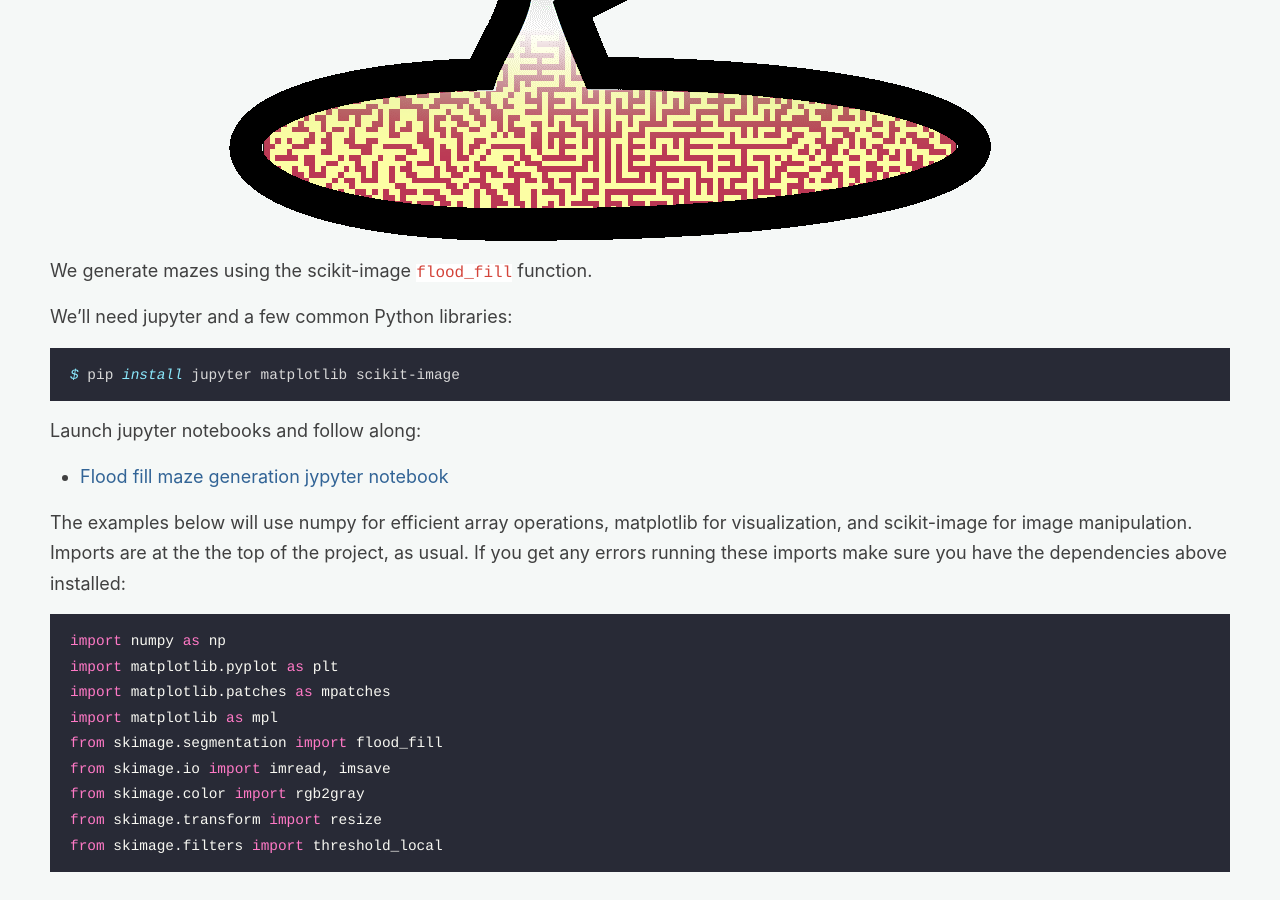
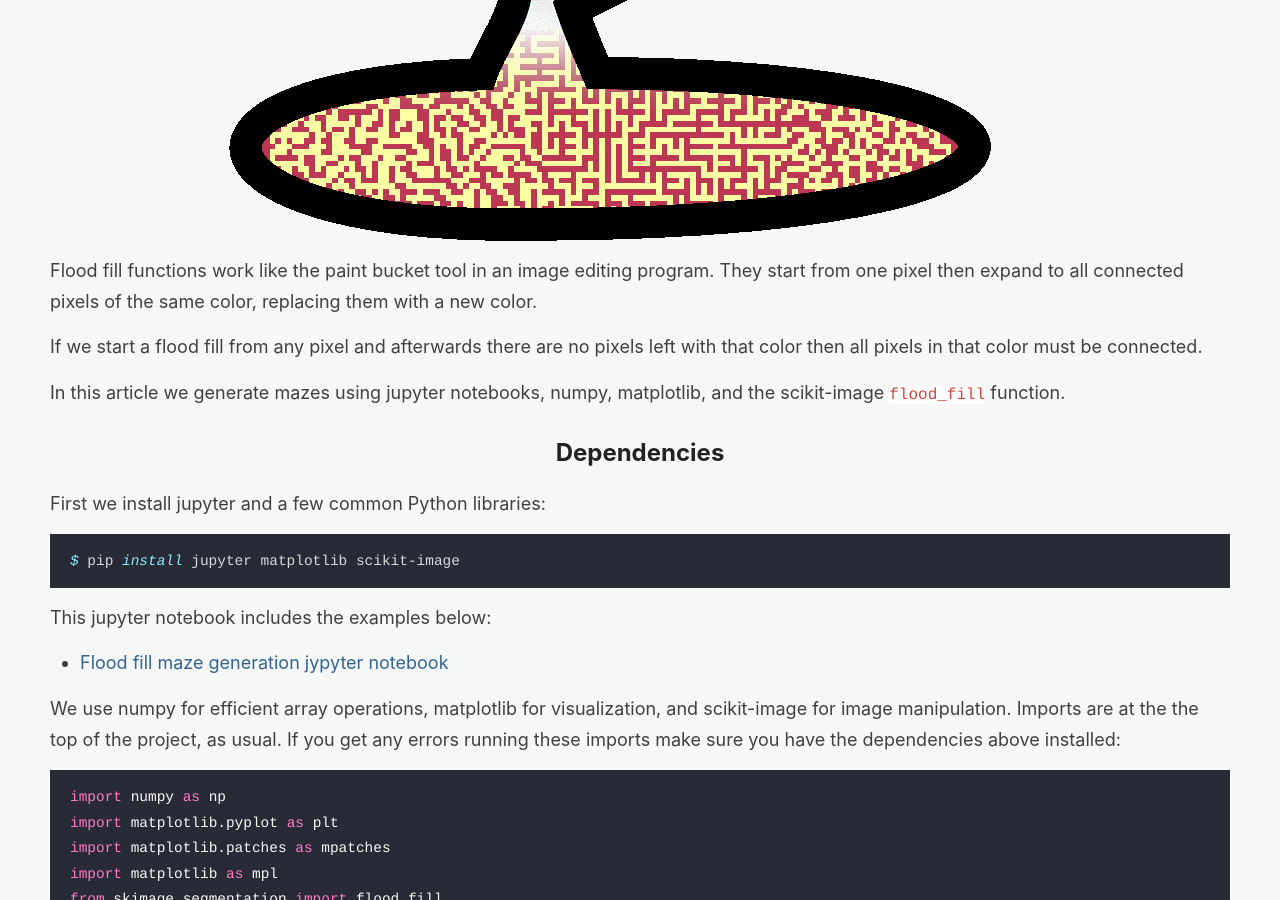
Before and after one commit to wardi/wardi.github.io, a Jekyll site: the page built from _pages/flood-fill-mazes.md, in a window 1280 px wide and 900 px high, scrolled down 836 px. Built offline with Jekyll 4.4.1, drawn with Linux system fonts in a browser that asks for light colours.

Commit message:
intro text

````diff
--- a/_pages/flood-fill-mazes.md
+++ b/_pages/flood-fill-mazes.md
@@ -11,7 +11,16 @@ excerpt_separator: <!--more-->
 
 <img src="/images/maze-bucket.png" alt="paint bucket tool pouring a maze pattern">
 
-We generate mazes using the scikit-image `flood_fill` function.
+Flood fill functions work like the paint bucket tool in an image editing
+program. They start from one pixel then expand to all connected pixels of
+the same color, replacing them with a new color.
+
+If we start a flood fill from any pixel and afterwards there are no pixels
+left with that color then all pixels in that color must be connected.
+
+In this article we generate mazes using jupyter notebooks, numpy, matplotlib,
+and the scikit-image `flood_fill` function.
+
 
 <!--more-->
 
@@ -20,17 +29,19 @@ We generate mazes using the scikit-image `flood_fill` function.
 details > img {text-align: center; display: block; margin: 0 auto;}
 </style>
 
-We'll need jupyter and a few common Python libraries:
+## Dependencies
+
+First we install jupyter and a few common Python libraries:
 
 ```bash
 $ pip install jupyter matplotlib scikit-image
 ```
 
-Launch jupyter notebooks and follow along:
+This jupyter notebook includes the examples below:
 
 * [Flood fill maze generation jypyter notebook](https://github.com/wardi/cpu/blob/main/maze/presentation.ipynb)
 
-The examples below will use numpy for efficient array operations,
+We use numpy for efficient array operations,
 matplotlib for visualization, and scikit-image for image
 manipulation. Imports are at the the top of the project, as usual.
 If you get any errors running these imports make sure you have
````
Also changed, not shown: images/maze-bucket.png.
